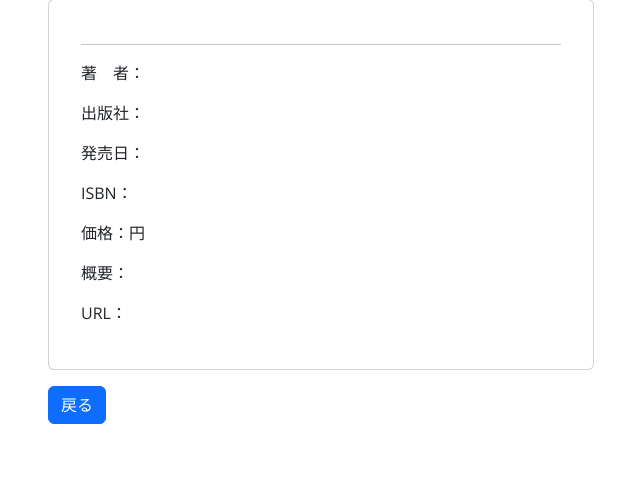
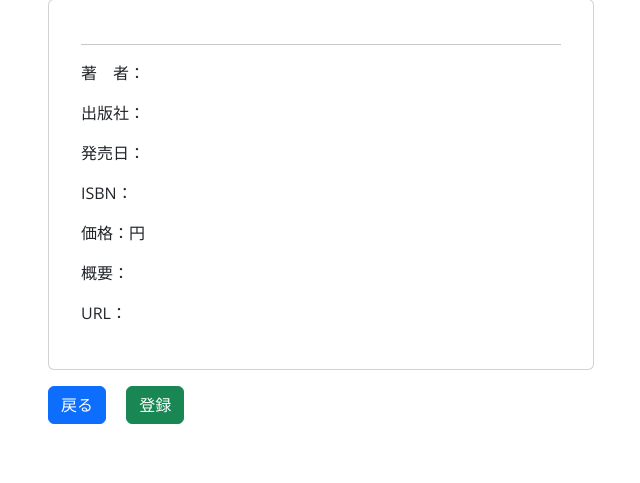
Before and after one commit to frontflg/DJANGO_BOOKLOG, a Django app: template app/templates/app/detail.html in a window 1280 px wide. Shown: the part 142-625 px from the top of the page, without its empty margins (34-674 px from the left). Run offline with Django 5.2, Linux system fonts and the light colour scheme; the template is opened without the code that fills it, so the values that code supplies are empty.

Commit message:
Update detail.html

```diff
--- a/app/templates/app/detail.html
+++ b/app/templates/app/detail.html
@@ -31,6 +31,7 @@
 
     <div class="my-3">
         <a class="btn btn-primary" href="javascript:history.back();">戻る</a>
+        <a class="btn btn-success" href="../create/{{ book_data.isbn }}">登録</a>
     </div>
 
 </div>
```
